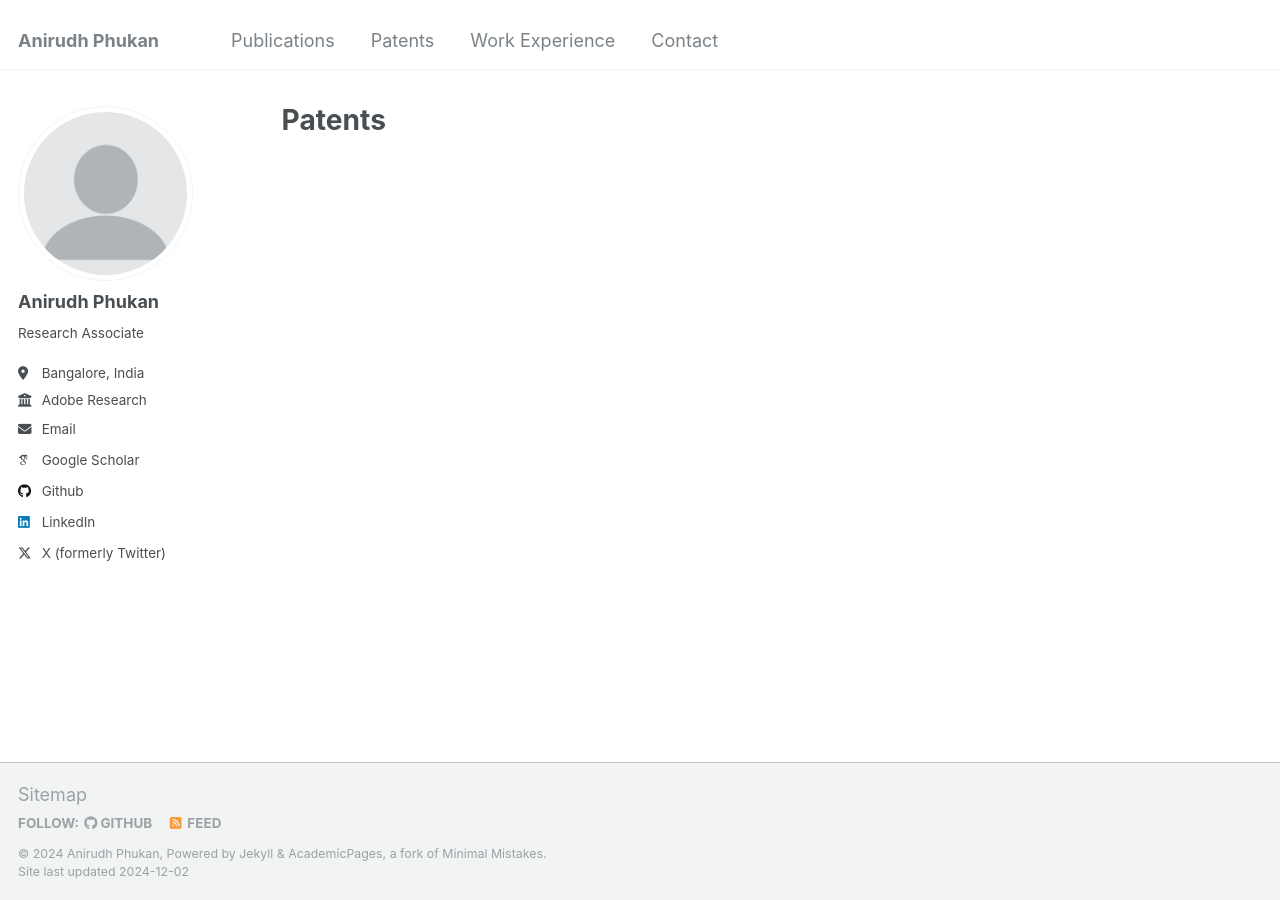
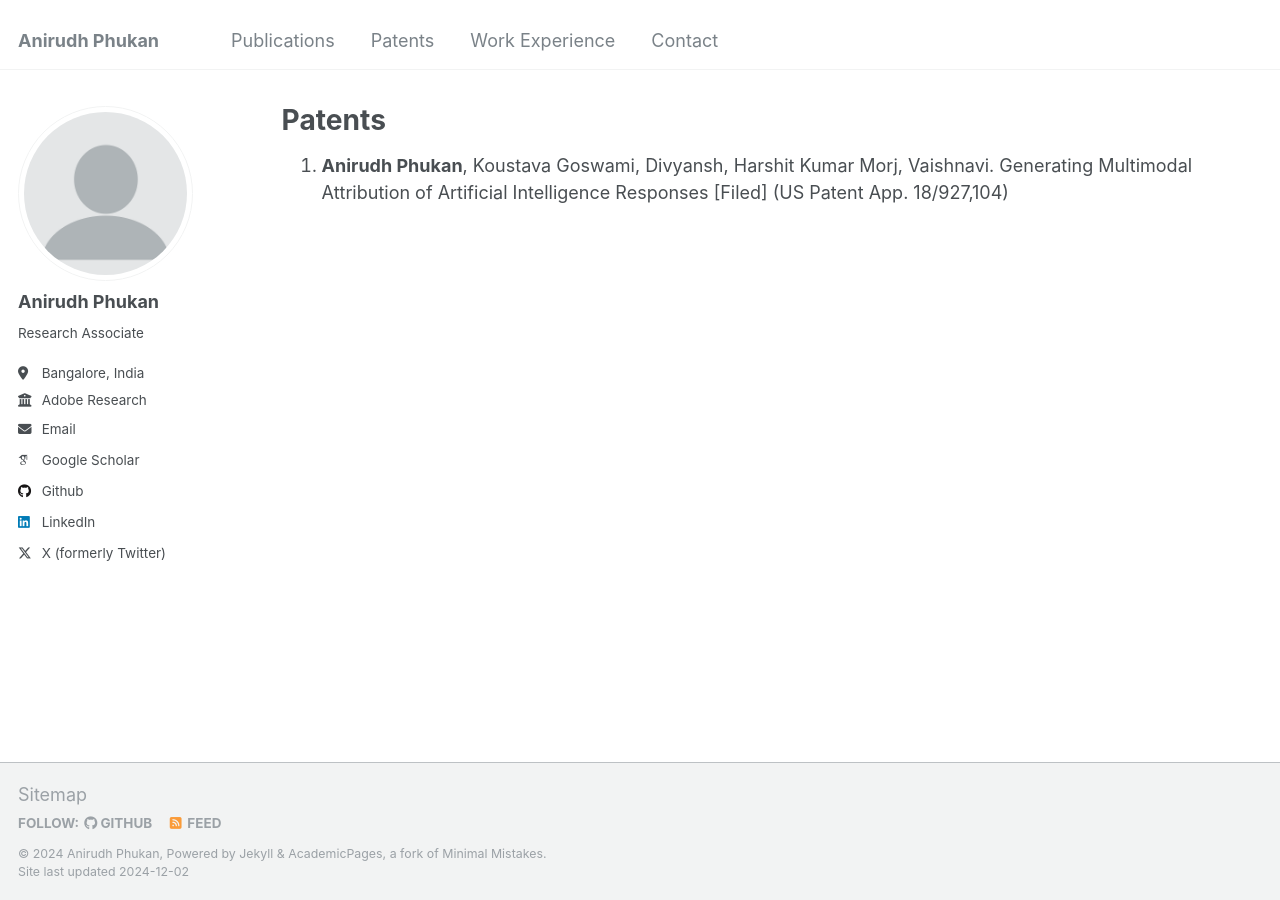
Before and after one commit to Anirudh-Phukan/Anirudh-Phukan.github.io, a Jekyll site: the page built from _pages/patents.md, in a window 1280 px wide. Built offline with Jekyll 4.4.1, drawn with Linux system fonts in a browser that asks for light colours; some web fonts are replaced.

Commit message:
Update patents.md

```diff
--- a/_pages/patents.md
+++ b/_pages/patents.md
@@ -4,3 +4,5 @@ title: "Patents"
 permalink: /patents/
 author_profile: true
 ---
+
+1. **Anirudh Phukan**, Koustava Goswami, Divyansh, Harshit Kumar Morj, Vaishnavi. Generating Multimodal Attribution of Artificial Intelligence Responses [Filed] (US Patent App. 18/927,104)
```
